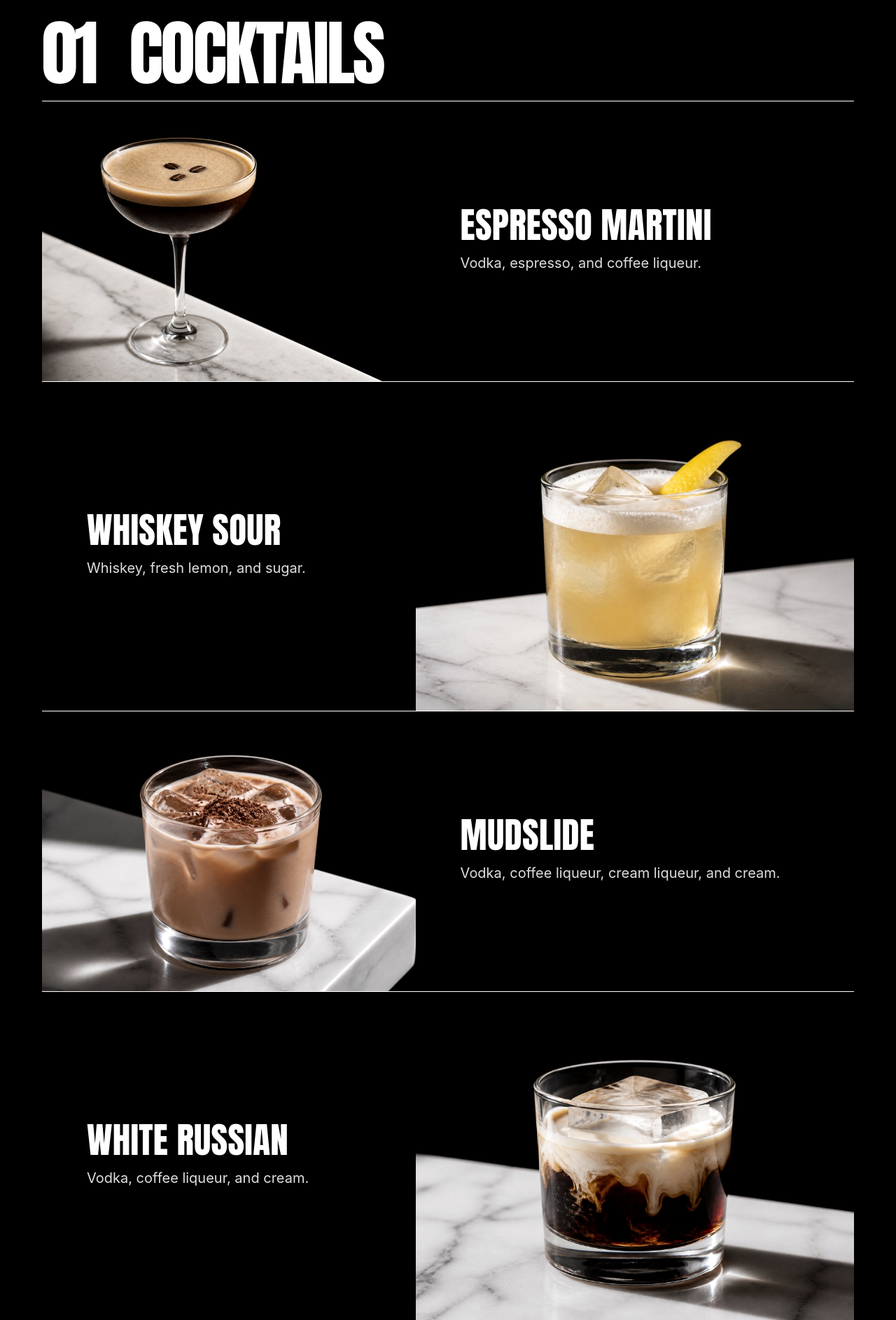
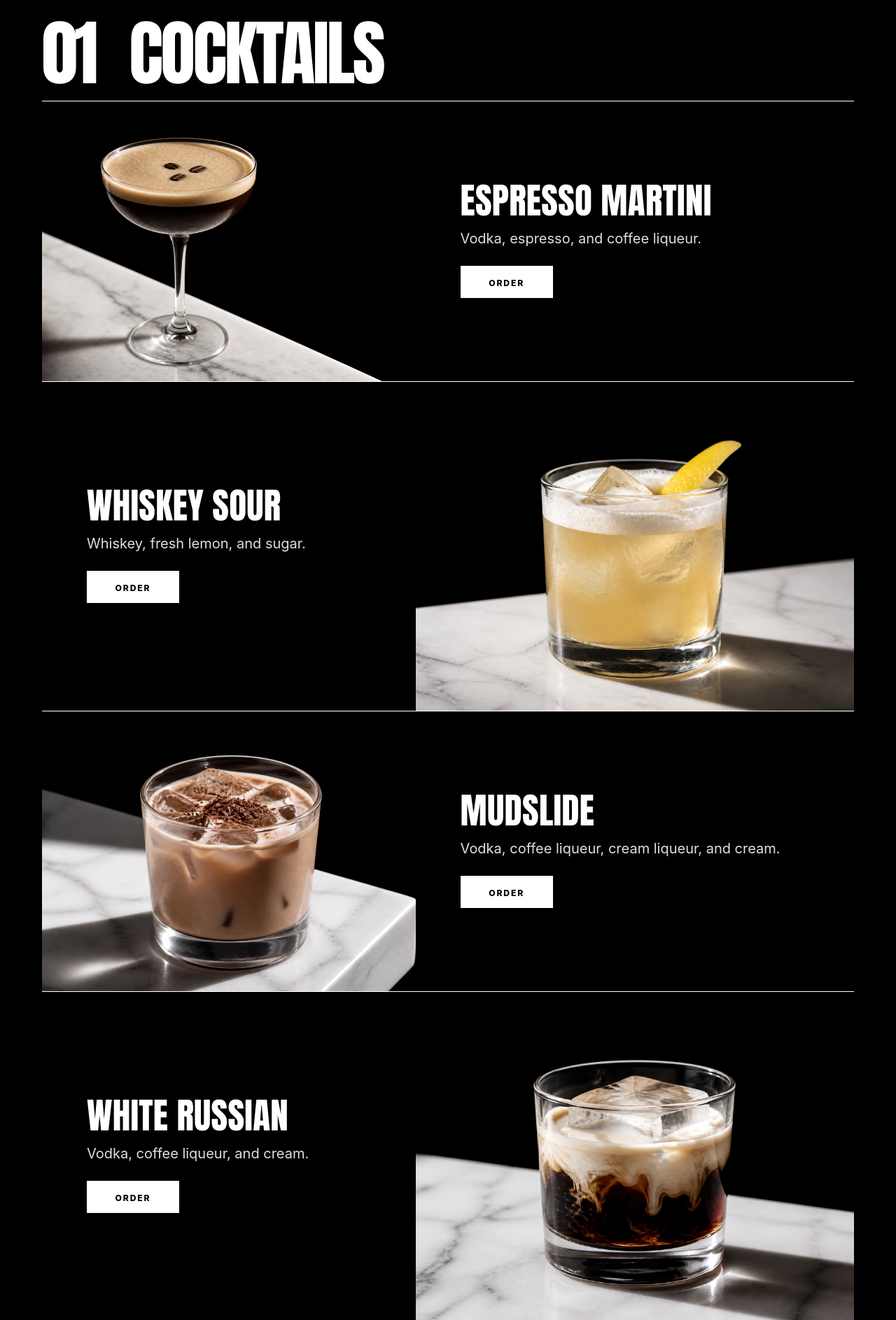
Before and after one commit to NoahCLR/party_menu, a Flask app: page / in a window 1280 px wide. Shown: the part 260-2147 px from the top of the page at 70% size. Run offline with Flask 3, Linux system fonts and the light colour scheme; data comes from the database, SQL or seed files in the repository.

Commit message:
Add Pushover item ordering

```diff
--- a/app.py
+++ b/app.py
@@ -4,12 +4,17 @@ import csv
 import functools
 import hmac
 import io
+import json
 import os
 import secrets
 import sqlite3
+import time
 import uuid
 import zipfile
 from pathlib import Path, PurePosixPath
+from urllib.error import HTTPError, URLError
+from urllib.parse import urlencode
+from urllib.request import Request, urlopen
 
 from flask import (
     Flask,
@@ -44,6 +49,11 @@ DEFAULT_CATEGORIES = (
 ALLOWED_IMAGE_EXTENSIONS = {".jpg", ".jpeg", ".png", ".webp", ".gif"}
 MAX_IMAGE_BYTES = 10 * 1024 * 1024
 CATALOG_VERSION = "3"
+PUSHOVER_MESSAGES_URL = "https://api.pushover.net/1/messages.json"
+
+
+class PushoverError(RuntimeError):
+    pass
 
 SEED_ITEMS = (
     (
@@ -195,6 +205,10 @@ def create_app(test_config: dict | None = None) -> Flask:
         SESSION_COOKIE_HTTPONLY=True,
         SESSION_COOKIE_SAMESITE="Lax",
         SESSION_COOKIE_SECURE=os.environ.get("COOKIE_SECURE", "false").casefold() == "true",
+        PUSHOVER_API_TOKEN=os.environ.get("PUSHOVER_API_TOKEN", ""),
+        PUSHOVER_USER_KEY=os.environ.get("PUSHOVER_USER_KEY", ""),
+        PUSHOVER_API_URL=os.environ.get("PUSHOVER_API_URL", PUSHOVER_MESSAGES_URL),
+        ORDER_COOLDOWN_SECONDS=5,
     )
     if test_config:
         app.config.update(test_config)
@@ -516,6 +530,37 @@ def normalize_category_positions(db: sqlite3.Connection) -> None:
     )
 
 
+def send_pushover_order(name: str, category: str) -> None:
+    token = current_app.config["PUSHOVER_API_TOKEN"]
+    user_key = current_app.config["PUSHOVER_USER_KEY"]
+    if not token or not user_key:
+        raise PushoverError("Pushover credentials are not configured.")
+
+    payload = urlencode(
+        {
+            "token": token,
+            "user": user_key,
+            "title": "New party order",
+            "message": f"{name}\nCategory: {category}",
+        }
+    ).encode("utf-8")
+    pushover_request = Request(
+        current_app.config["PUSHOVER_API_URL"],
+        data=payload,
+        headers={"Content-Type": "application/x-www-form-urlencoded"},
+        method="POST",
+    )
+
+    try:
+        with urlopen(pushover_request, timeout=5) as response:
+            response_data = json.load(response)
+    except (HTTPError, URLError, TimeoutError, OSError, json.JSONDecodeError) as error:
+        raise PushoverError("Pushover request failed.") from error
+
+    if response_data.get("status") != 1:
+        raise PushoverError("Pushover rejected the message.")
+
+
 def register_routes(app: Flask) -> None:
     @app.before_request
     def check_csrf():
@@ -557,6 +602,34 @@ def register_routes(app: Flask) -> None:
     def health():
         get_db().execute("SELECT 1").fetchone()
         return {"status": "ok"}
+
+    @app.post("/order/item/<int:item_id>")
+    def order_item(item_id: int):
+        item = get_db().execute(
+            "SELECT name, category, available FROM menu_items WHERE id = ?",
+            (item_id,),
+        ).fetchone()
+        if item is None:
+            abort(404)
+        if not item["available"]:
+            flash(f"{item['name']} is currently out.", "error")
+            return redirect(url_for("menu"))
+
+        now = time.time()
+        last_order_at = session.get("last_order_at", 0)
+        if now - last_order_at < current_app.config["ORDER_COOLDOWN_SECONDS"]:
+            flash("Please wait a few seconds before ordering again.", "error")
+            return redirect(url_for("menu"))
+
+        try:
+            send_pushover_order(item["name"], item["category"])
+        except PushoverError as error:
+            current_app.logger.warning("Could not send order: %s", error)
+            flash("The order could not be sent. Please tell the host.", "error")
+        else:
+            session["last_order_at"] = now
+            flash(f"Order sent: {item['name']}.", "success")
+        return redirect(url_for("menu"))
 
     @app.get("/uploads/<path:filename>")
     def uploaded_file(filename: str):
--- a/docker-compose.yml
+++ b/docker-compose.yml
@@ -5,6 +5,8 @@ services:
     environment:
       ADMIN_PASSWORD: ${ADMIN_PASSWORD:?Set ADMIN_PASSWORD in Portainer}
       SECRET_KEY: ${SECRET_KEY:?Set SECRET_KEY in Portainer}
+      PUSHOVER_API_TOKEN: ${PUSHOVER_API_TOKEN:?Set PUSHOVER_API_TOKEN in Portainer}
+      PUSHOVER_USER_KEY: ${PUSHOVER_USER_KEY:?Set PUSHOVER_USER_KEY in Portainer}
       DATA_DIR: /data
       COOKIE_SECURE: "true"
     volumes:
--- a/static/styles.css
+++ b/static/styles.css
@@ -264,6 +283,37 @@ img {
   color: #dedede;
   font-size: clamp(1rem, 1.8vw, 1.25rem);
   line-height: 1.45;
+}
+
+.menu-order-form {
+  margin-top: 24px;
+}
+
+.menu-order-button {
+  min-width: 132px;
+  min-height: 46px;
+  padding: 11px 20px 9px;
+  color: var(--black);
+  background: var(--white);
+  border: 1px solid var(--white);
+  font-size: 0.76rem;
+  font-weight: 800;
+  letter-spacing: 0.15em;
+  text-transform: uppercase;
+  cursor: pointer;
+}
+
+.menu-order-button:hover:not(:disabled),
+.menu-order-button:focus-visible:not(:disabled) {
+  color: var(--white);
+  background: var(--black);
+}
+
+.menu-order-button:disabled {
+  color: var(--gray-500);
+  background: transparent;
+  border-color: var(--gray-700);
+  cursor: not-allowed;
 }
 
 .out-label {
--- a/templates/menu.html
+++ b/templates/menu.html
@@ -18,6 +18,16 @@
       {% endfor %}
     </div>
   </nav>
+
+  {% with messages = get_flashed_messages(with_categories=true) %}
+    {% if messages %}
+      <div class="page-shell public-flashes" aria-live="polite">
+        {% for category, message in messages %}
+          <div class="public-flash {{ category }}" role="status">{{ message }}</div>
+        {% endfor %}
+      </div>
+    {% endif %}
+  {% endwith %}
 
   <main class="page-shell menu-content">
     {% for category in categories %}
@@ -43,6 +53,15 @@
                     {% if not item['available'] %}<span class="out-label">Out</span>{% endif %}
                   </div>
                   {% if item['description'] %}<p>{{ item['description'] }}</p>{% endif %}
+                  <form class="menu-order-form" method="post" action="{{ url_for('order_item', item_id=item['id']) }}">
+                    <input type="hidden" name="csrf_token" value="{{ csrf_token() }}">
+                    <button
+                      class="menu-order-button"
+                      type="submit"
+                      aria-label="Order {{ item['name'] }}"
+                      {% if not item['available'] %}disabled{% endif %}
+                    >{% if item['available'] %}Order{% else %}Unavailable{% endif %}</button>
+                  </form>
                 </div>
               </article>
             {% endfor %}
```
Also changed, not shown: other parts of static/styles.css (+31 -0 lines), tests/test_app.py (+112 -1 lines), README.md, 1 other file.
